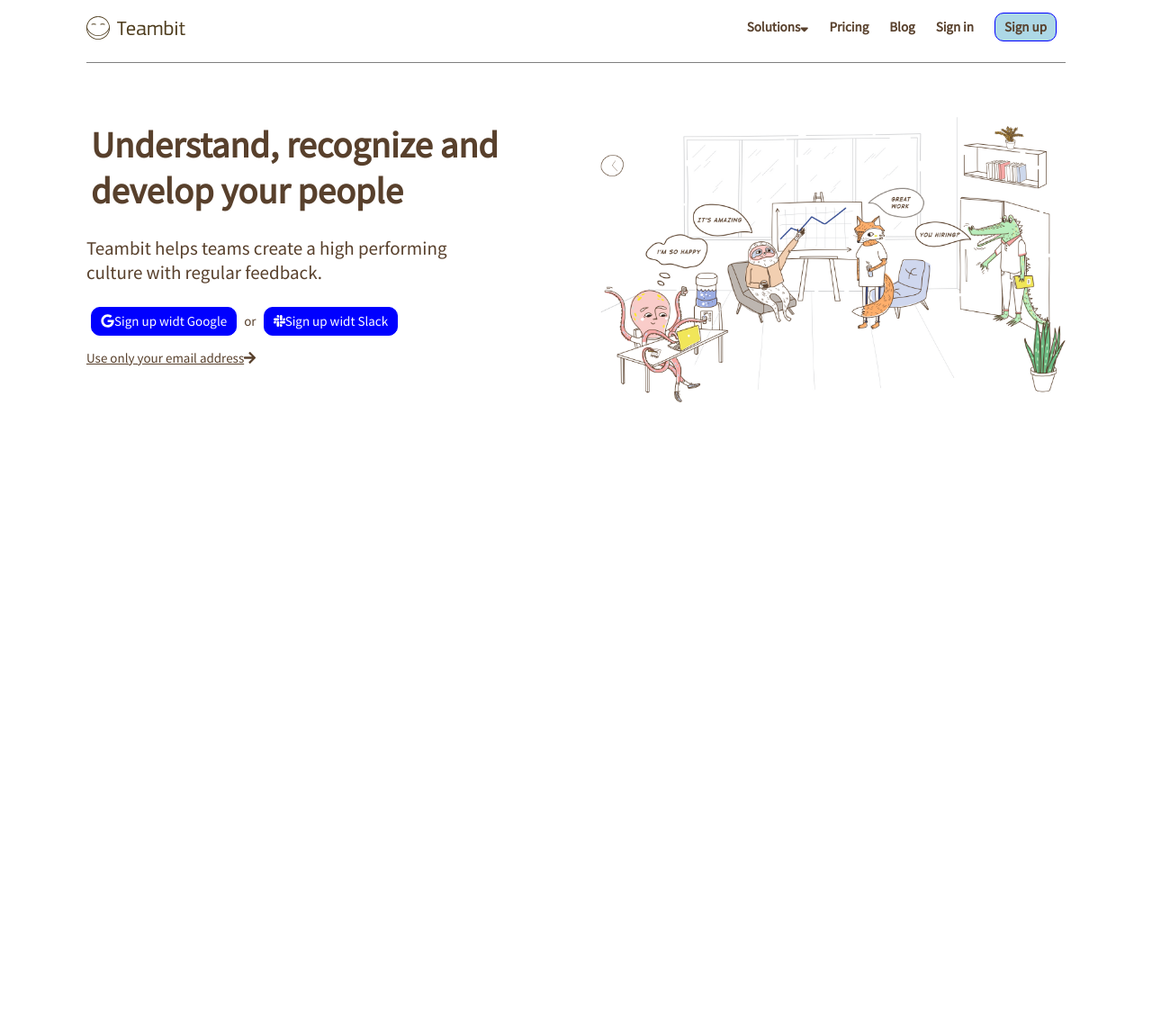
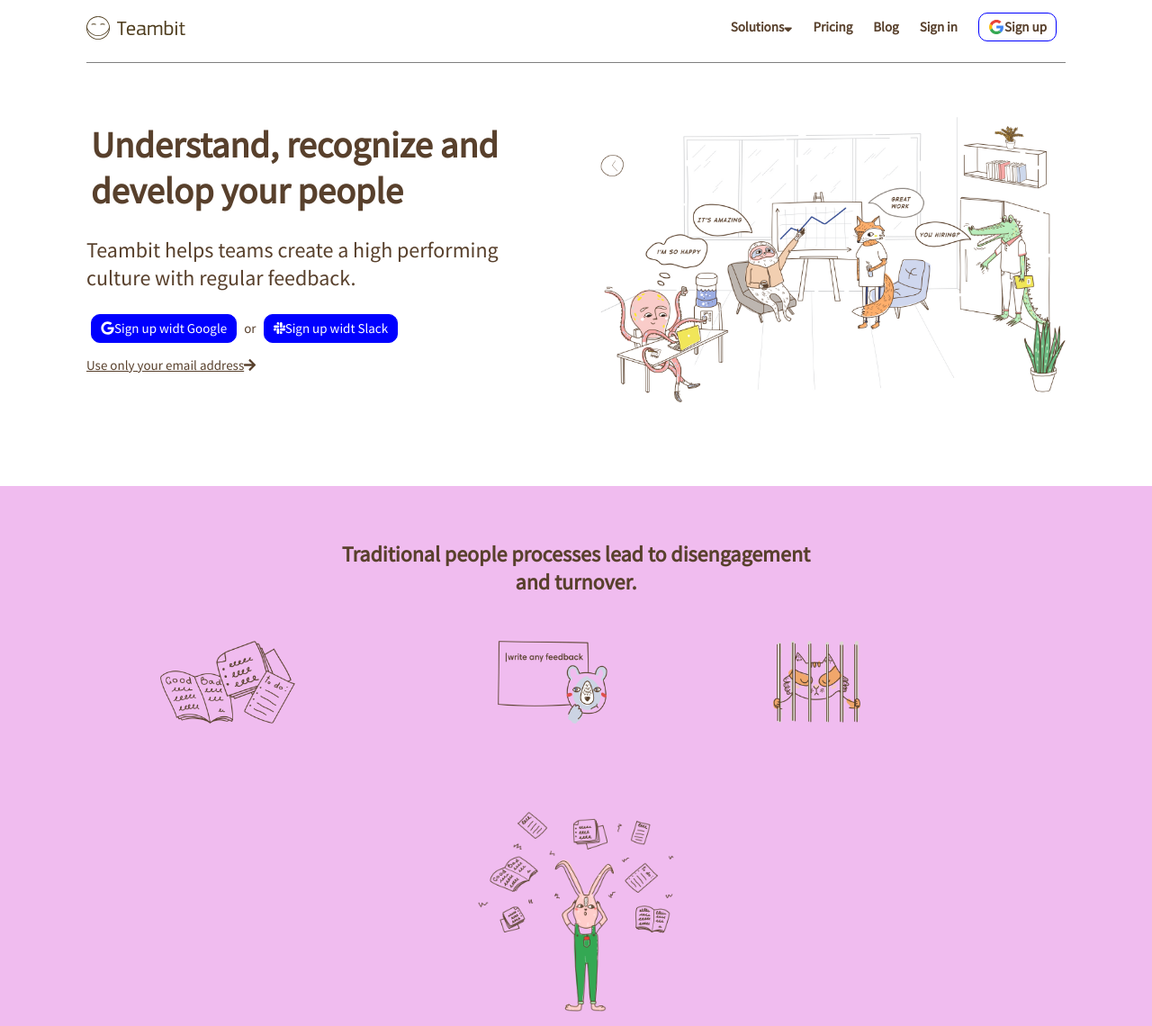
Before and after one commit to Gianufio83/node-sass-teambit, a website: page index.html in a window 1280 px wide. Shown: the whole page at 90% size. Before the commit the page ends 800 px from the top, so only its background shows below. Drawn offline with Linux system fonts and the light colour scheme.

Commit message:
cambiamenti header ed inizio main

```diff
--- a/index.html
+++ b/index.html
@@ -17,13 +17,28 @@
           <img src="dist/img/logo.svg" alt="">
         </div>
         <div class="right-side">
-          <nav>
+          <nav class="navbar">
             <ul>
               <li><a href="#"></a>Solutions<i class="fas fa-sort-down"></i></li>
               <li><a href="#"></a>Pricing</li>
               <li><a href="#"></a>Blog</li>
               <li><a href="#"></a>Sign in</li>
-              <li><a href="#" class="btn">Sign up</a></li>
+              <li><a href="#" class="btn"><svg class="logo-btn"viewBox="0 0 18 18" width="18" height="18" class="h-menu__svg">
+                <defs>
+                  <path id="a01" d="M0 0h18v18H0z"></path>
+                  <mask id="b01" width="18" height="18" x="0" y="0" fill="#fff">
+                  <use xlink:href="#a01"></use></mask>
+                  </defs>
+                    <g fill="none" fill-rule="evenodd">
+                    <use stroke="#FFF" stroke-width="2" mask="url(#b01)" opacity=".01" xlink:href="#a01"></use>
+                    <path fill="#FFF" d="M6.504 1.438c-1.98.664-3.668 2.12-4.608 3.96-.328.634-.564 1.307-.708 2.006-.358 1.733-.11 3.582.704 5.16.53 1.03 1.29 1.948 2.207 2.664.87.678 1.88 1.184 2.95 1.463 1.35.36 2.79.35 4.16.05 1.23-.28 2.4-.86 3.33-1.7.98-.88 1.68-2.05 2.06-3.31.4-1.37.46-2.83.2-4.24H9.16v3.11h4.434c-.17 1-.774 1.91-1.627 2.47-.537.36-1.154.59-1.792.7-.638.11-1.303.13-1.94 0-.652-.13-1.27-.39-1.81-.77-.866-.59-1.527-1.46-1.863-2.45-.346-1-.35-2.11 0-3.1.245-.7.647-1.35 1.18-1.88.656-.66 1.508-1.13 2.43-1.32.788-.16 1.618-.13 2.388.097.656.195 1.26.55 1.754 1.014l1.496-1.47c.26-.26.534-.513.79-.784-.758-.688-1.65-1.24-2.62-1.59C10.23.85 8.263.84 6.5 1.44z"></path>
+                    <path fill="#EA4335" d="M6.504 1.438c1.757-.597 3.73-.584 5.477.047.98.35 1.86.9 2.62 1.59-.25.27-.53.524-.79.786l-1.49 1.47c-.49-.46-1.09-.81-1.75-1.01-.77-.23-1.6-.26-2.38-.09-.92.2-1.77.67-2.43 1.33-.53.53-.93 1.18-1.18 1.89-.89-.68-1.77-1.35-2.67-2.03.94-1.84 2.63-3.3 4.61-3.96z"></path>
+                    <path fill="#FBBC05" d="M1.192 7.4c.145-.695.38-1.373.71-2.008.886.678 1.773 1.352 2.665 2.03-.35 1-.35 2.11 0 3.105-.887.678-1.775 1.356-2.662 2.03C1.083 10.98.835 9.132 1.192 7.4z"></path>
+                    <path fill="#4285F4" d="M9.162 7.482h7.65c.254 1.402.197 2.865-.205 4.238-.372 1.256-1.076 2.423-2.06 3.31l-2.583-1.968c.852-.562 1.456-1.47 1.626-2.466H9.157c.005-1.038.005-2.076.005-3.114z"></path>
+                    <path fill="#34A853" d="M1.896 12.56c.888-.673 1.775-1.35 2.662-2.03.34.984.997 1.854 1.863 2.45.55.374 1.17.64 1.81.77.64.127 1.3.11 1.95.003.64-.112 1.26-.34 1.79-.695l2.59 1.97c-.93.844-2.1 1.42-3.33 1.697-1.36.305-2.8.314-4.16-.042-1.07-.28-2.08-.78-2.95-1.463-.91-.712-1.67-1.63-2.2-2.66z"></path>
+                    </g>
+                </svg>Sign up</a>
+              </li>
             </ul>
           </nav>
           <span class="menu"><i class="fas fa-bars hamburger"></i></span>
@@ -49,8 +64,28 @@
       </div>
     </div>
   </header>
-  <main>
-
+  <!-- inizio main -->
+  <main class="page-main">
+    <div class="container">
+      <p>Traditional people processes lead to disengagement <br> and turnover.</p>
+      <div class="wrapper">
+        <div class="box">
+          <img src="dist/img/hardcore.png" alt="">
+        </div>
+        <!-- <small>They are hardcore,formal and disconnected</small> -->
+        <div class="box">
+          <img src="dist/img/nofeedback.png" alt="">
+        </div>
+        <!-- <small>They don't encourage regular feedback</small> -->
+        <div class="box">
+          <img src="dist/img/notsafe.png" alt="">
+        </div>
+        <!-- <small>They don't make it safe to speak up</small> -->
+      </div>
+      <div class="center-img">
+        <img class="img-under"src="dist/img/before.png" alt="">
+      </div>
+    </div>
   </main>
   <footer>
 
--- a/src/Partials/_commons.scss
+++ b/src/Partials/_commons.scss
@@ -8,5 +8,44 @@
 background-color: $backgroundBody;
 color: $fontColor;
 font-size: $fontDimension;
+}
+.page-main {
+  background-color: $backMain;
+  height: $heightMain;
 
 }
+@mixin write-container {
+  width: $containerDimension;
+  height: $headerHeight;
+  margin: 0 auto;
+}
+.container {
+  @include write-container;
+    p {
+      text-align: center;
+      color: $fontColor;
+      padding-top: 60px;
+      font-weight: bold;
+      font-size: $fontSizeP;
+  }
+}
+.wrapper {
+  @include write-container;
+  display:flex;
+  flex-direction: row;
+  padding-top: 30px;
+
+  .box {
+    justify-content: center;
+    img {
+      width: 40%;
+    }
+  }
+}
+.center-img {
+  text-align: center;
+  padding-top: 150px;
+  .img-under {
+    width: 20%;
+  }
+}
--- a/src/Partials/_header.scss
+++ b/src/Partials/_header.scss
@@ -16,6 +16,7 @@
     }
   }
 }
+
 @mixin float {
   float: left;
   width: 50%;
@@ -40,11 +41,12 @@
   font-weight: bold;
 }
 }
-.hamburger {
+.menu  {
   display: none;
+  line-height: 20px;
 }
-nav {
-  display: inline-block;
+.navbar {
+  display: block;
 }
 ul {
   list-style: none;
@@ -56,13 +58,12 @@
        text-decoration: none;
        color:$fontColor;
        cursor: pointer;
-         &:hover {
-           color: blue;
-       }
     }
   }
 }
-
+a:hover {
+  color:blue;
+}
 @mixin button-design {
   display: inline-block;
   text-decoration: none;
@@ -125,3 +126,15 @@
 .fas fa-arrow-right {
   padding-right: 10px;
 }
+.logo-btn {
+  vertical-align: text-bottom;
+
+}
+@media screen and (min-width:$breakSmall){
+  .menu .hamburger {
+    display:block;
+  }
+  // .navbar {
+  //   display:none;
+  // }
+}
--- a/src/Partials/_variables.scss
+++ b/src/Partials/_variables.scss
@@ -3,8 +3,12 @@
 $fontColor : #58402c;
 $fontDimension: 15px;
 $headerHeight: 70px;
-$buttonColor: lightblue;
+$buttonColor: white;
 $containerDimension: 85%;
 $fontSizeH1: $fontDimension * 2.7;
-$fontSizeP: $fontDimension * 1.4;
+$fontSizeP: $fontDimension * 1.6;
 $blueButton: blue;
+// mediaquery
+$breakSmall:767px;
+$backMain: rgb(240, 188, 239);
+$heightMain: 600px;
```
Also changed, not shown: dist/app.css, dist/img/before.png (added), dist/img/hardcore.png (added), dist/img/nofeedback.png (added), dist/img/notsafe.png (added).
